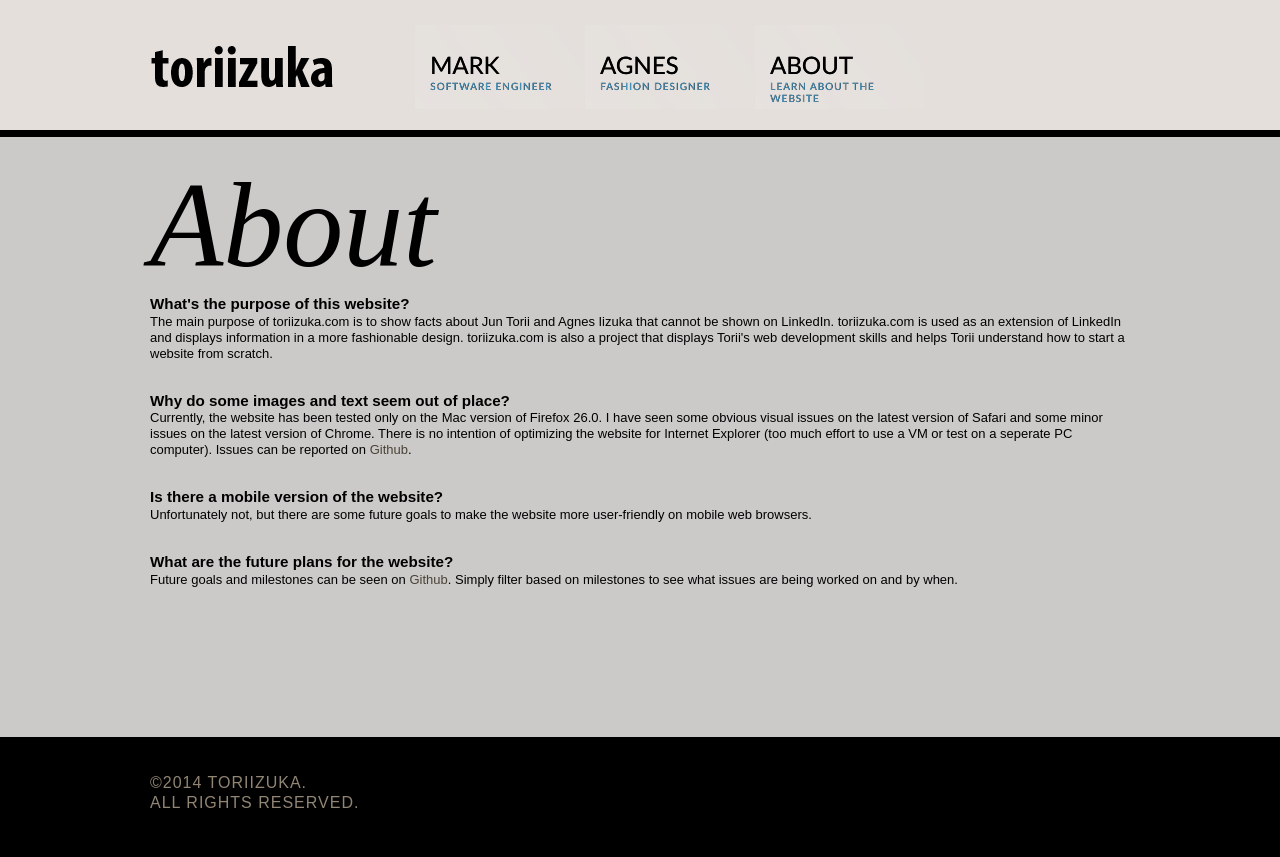
After one commit to JMtorii/toriizuka-web, a PHP site: page /about/about.php in a window 1280 px wide. The commit adds this page. Run offline with PHP 8.4, Linux system fonts and the light colour scheme; some libraries are stand-ins or nearby versions; some web fonts are replaced.

Commit message:
Added "About" page

```diff
--- /dev/null
+++ b/about/about.php
@@ -0,0 +1,59 @@
+<!DOCTYPE html public "Everything is made by Jun Torii!">
+
+<head>
+	<?php include '../helpers/head_content.php';?>
+</head>
+
+<body>
+	<div id="container" role="document">
+
+		<!-- ------------------- HEADER ----------------------- -->
+        <?php include '../helpers/header.php';?>
+
+		<!-- ------------------- SPLASH ----------------------- -->
+		<section id="about-section">
+			<div id="about-main">
+				<div id="about-main-inner">
+					<h6>About</h6>
+					<h3 class="about-question">
+						What's the purpose of this website?
+					</h3>
+					<p class="about-answer">
+						The main purpose of toriizuka.com is to show facts about Jun Torii and Agnes Iizuka that cannot be shown on LinkedIn. toriizuka.com is used as an extension of LinkedIn and displays information in a more fashionable design. toriizuka.com is also a project that displays Torii's web development skills and helps Torii understand how to start a website from scratch.
+					</p>
+
+					<h3 class="about-question">
+						Why do some images and text seem out of place?
+					</h3>
+					<p class="about-answer">
+						Currently, the website has been tested only on the Mac version of Firefox 26.0. I have seen some obvious visual issues on the latest version of Safari and some minor issues on the latest version of Chrome. There is no intention of optimizing the website for Internet Explorer (too much effort to use a VM or test on a seperate PC computer). Issues can be reported on <a href="https://github.com/JMtorii/toriizuka-web/issues?milestone=&page=1&state=open">Github</a>.
+					</p>
+
+					<h3 class="about-question">
+						Is there a mobile version of the website?
+					</h3>
+					<p class="about-answer">
+						Unfortunately not, but there are some future goals to make the website more user-friendly on mobile web browsers.
+					</p>
+
+					<h3 class="about-question">
+						What are the future plans for the website?
+					</h3>
+					<p class="about-answer">
+						Future goals and milestones can be seen on <a href="https://github.com/JMtorii/toriizuka-web/issues?milestone=&page=1&state=open">Github</a>. Simply filter based on milestones to see what issues are being worked on and by when.
+					</p>
+
+
+				</div>
+
+			</div>
+		</section>
+
+		<!-- ------------------- FOOTER ----------------------- -->
+
+		<?php include '../helpers/footer.php';?>
+
+	</div><!-- /#wrap -->
+</body>
+
+</html>
--- a/css/main_style.css
+++ b/css/main_style.css
@@ -534,7 +534,7 @@ a { color: #4a4237; -webkit-transition: all .1s ease-in-out; -moz-transition: al
 
 	#juntorii {
 		height: 850px;
-/*	 	background: #000 url('../images/bg-dwyanewade.jpg') center center no-repeat fixed;
+/*	 	background: #000 url('../images/jun-portrait.png') center center no-repeat fixed;
 */		background: #000;
 		border-top: 7px solid #0f0d0d;
 	}
@@ -1724,6 +1724,46 @@ a { color: #4a4237; -webkit-transition: all .1s ease-in-out; -moz-transition: al
            		border: 5px solid #7e7e7e;
         	}
 
+/* =============================================================================
+   ABOUT
+   ========================================================================== */
+#about-section {
+	margin: 0 auto;
+	width: 100%;
+	float: left;
+	display: inline;
+	background-color: #CBCAC8;
+}
+
+	#about-main {
+		margin: 0 auto;
+		width: 100%;
+		height: 600px;
+	}
+
+		#about-main #about-main-inner {
+			height: inherit;
+			margin: 0 auto;
+			position: relative;
+			width: 980px;
+			padding: 20px;
+		}
+
+			#about-main-inner h6 {
+/*				color: #FFFFFF;
+*/				font: 120px abril-display, serif;
+				font-style: italic;
+				margin: 0px;
+		    }
+
+		    #about-main-inner h3.about-question {
+		    	margin: 0px;
+		    }
+
+		    #about-main-inner p.about-answer {
+		    	margin-top: 0px;
+		    	margin-bottom: 30px;
+		    }
 
 
 /* =============================================================================
--- a/helpers/header.php
+++ b/helpers/header.php
@@ -76,7 +76,7 @@
 					</div>
 				</li>
 				<li>
-					<a href="#">
+					<a href="http://toriizuka.com/about/about.php">
 						<img src="" alt=""/>
 						<span class="sdt_active"></span>
 						<span class="sdt_wrap">
```
